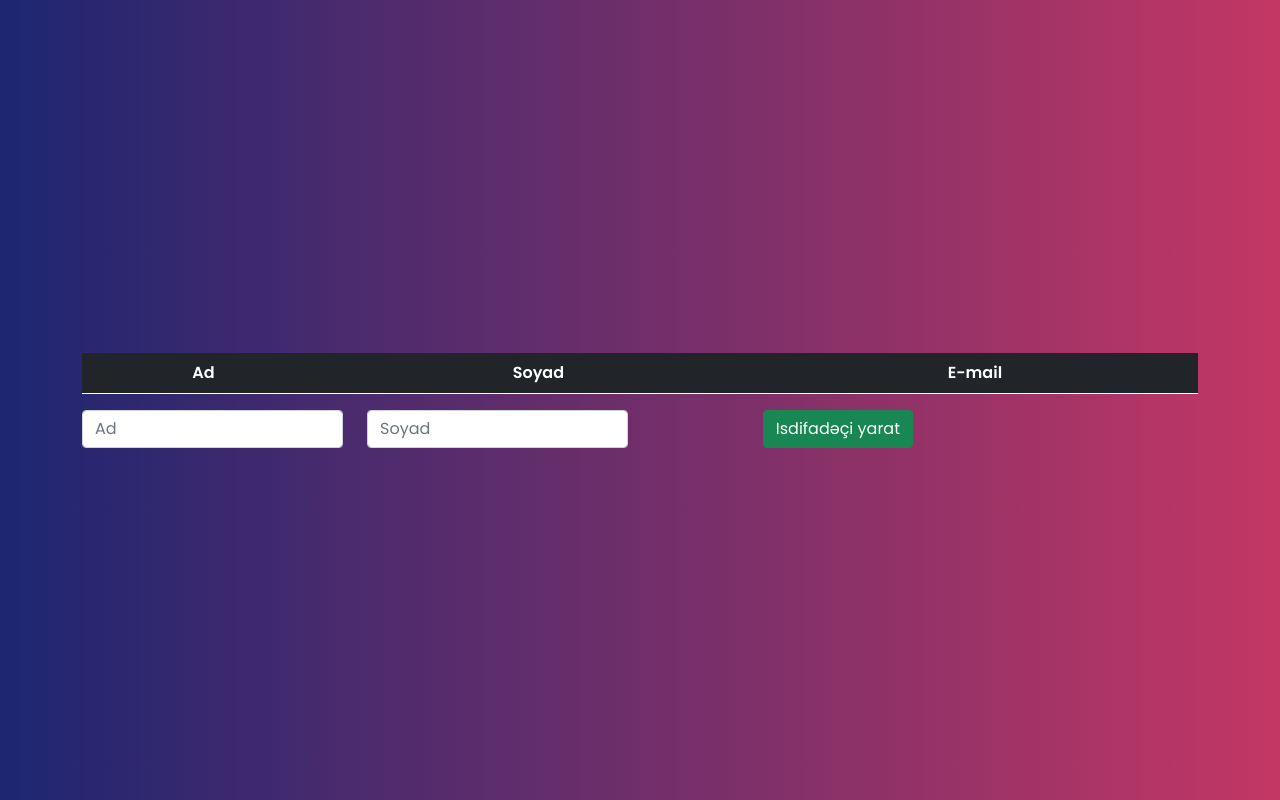
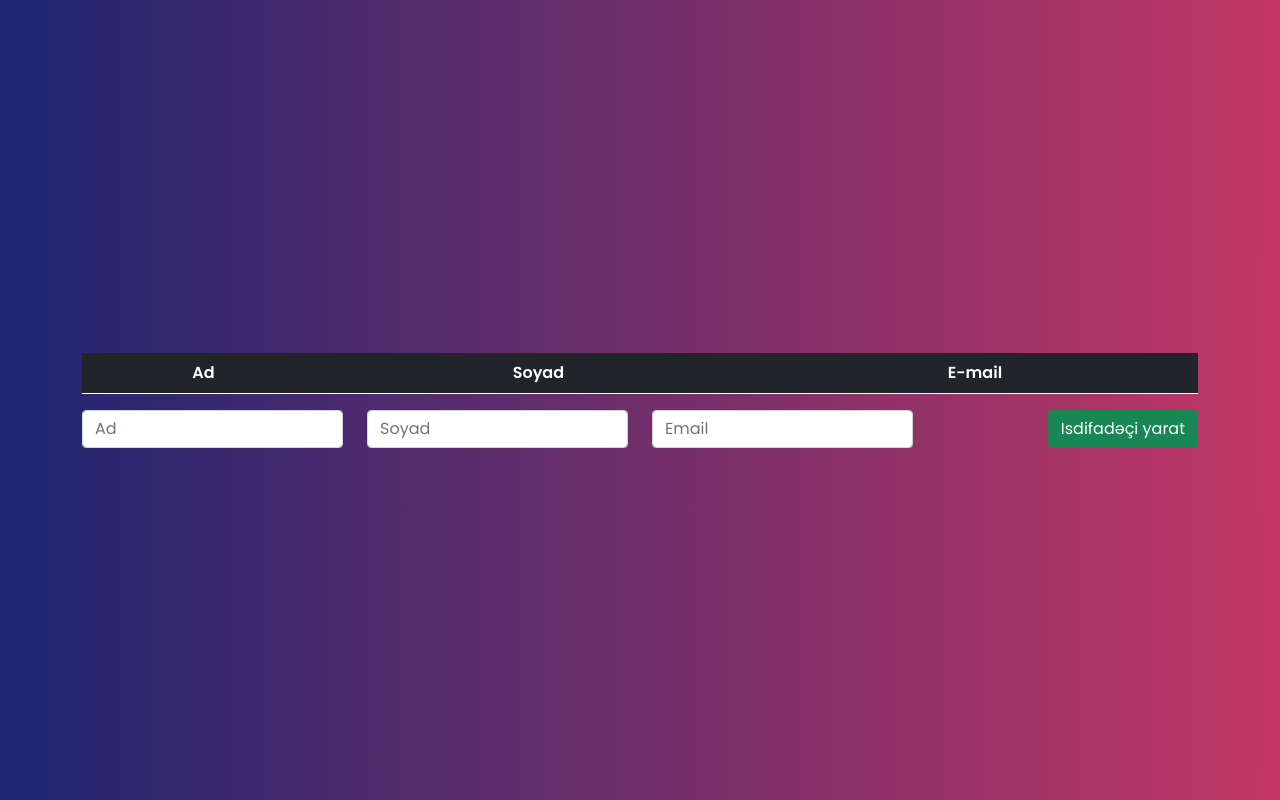
Before and after one commit to nesimimemmedov1/AJAX-operations-with-jQuery, a plain HTML site: page index.html in a window 1280 px wide. Drawn offline with nearby package versions, Linux system fonts and the light colour scheme; no server answers.

Commit message:
Update index.html

```diff
--- a/index.html
+++ b/index.html
@@ -32,6 +32,9 @@
                     <div class="col-md-3">
                         <input class="form-control form-input" type="text" name="user_surname" id="user_surname" placeholder="Soyad" required />
                     </div>
+                    <div class="col-md-3">
+                        <input class="form-control form-input" type="email" name="user_email" id="user_email" placeholder="Email" required />
+                    </div>
                     <div class="col-md-3 text-end">
                         <button type="submit" class="btn btn-success" value="Isdifadəçi yarat" id="send">Isdifadəçi yarat</button>
                     </div>
```
